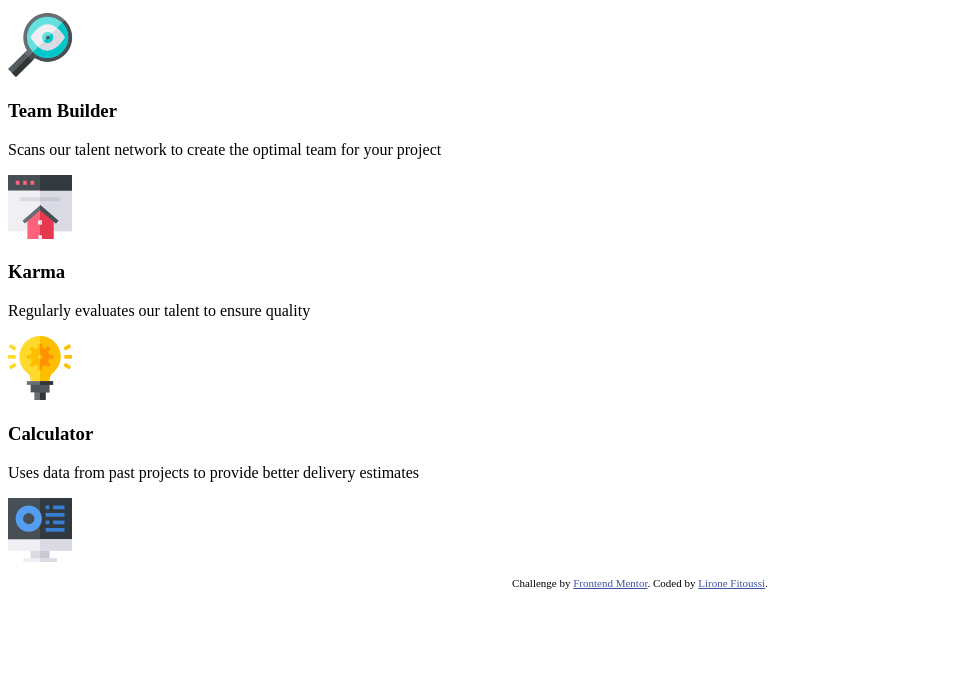
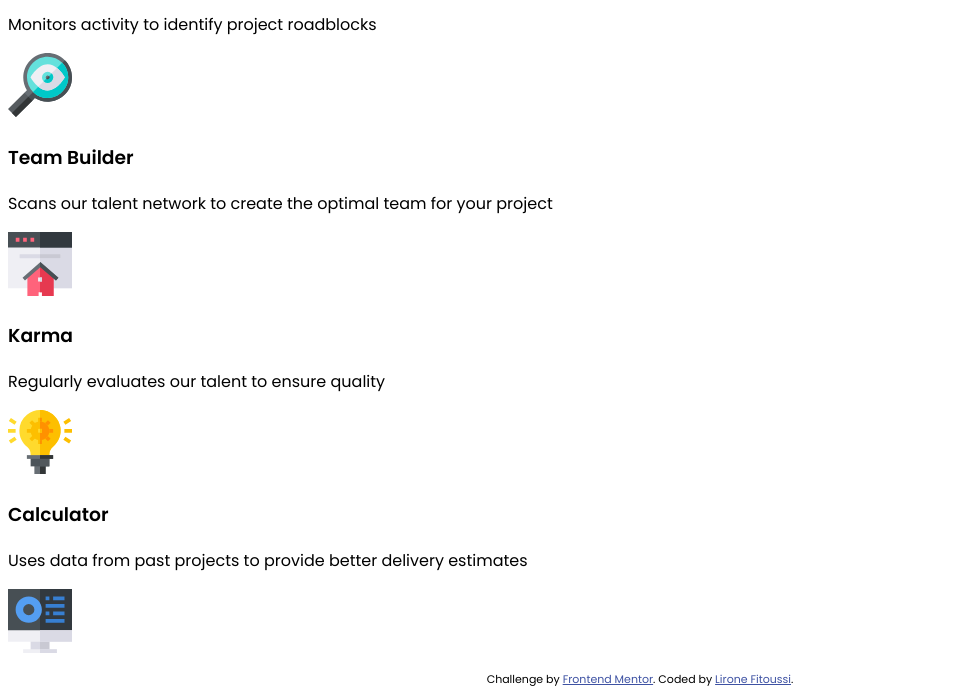
Before and after one commit to LironeFitoussi/four-card-feature-section-master, a plain HTML site: page index.html in a window 1280 px wide. Shown: the part 225-924 px from the top of the page, without its empty margins (0-970 px from the left). Before the commit the page ends 825 px from the top, so only its background shows below. Drawn offline with Linux system fonts and the light colour scheme.

Commit message:
Font Added

```diff
--- a/style.css
+++ b/style.css
@@ -1,3 +1,8 @@
+@import url('https://fonts.googleapis.com/css2?family=Poppins:wght@200;400;600&display=swap');
+body {
+    font-family: 'Poppins', sans-serif;
+}
+
 .attribution {
   font-size: 11px;
   text-align: center;
```
